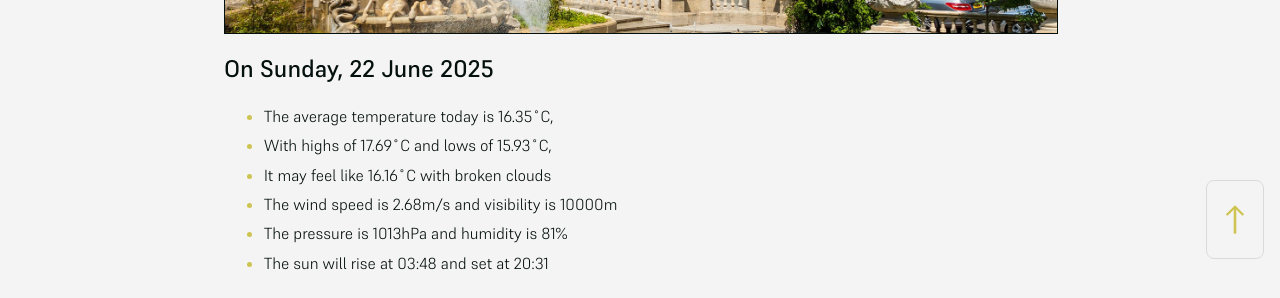
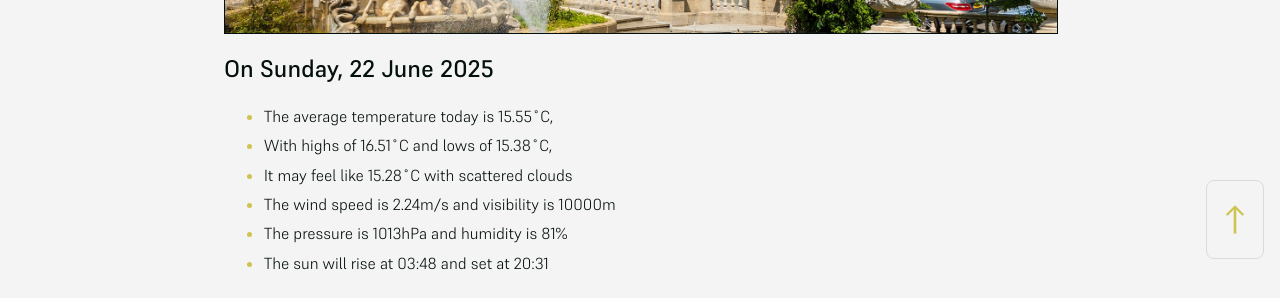
Before and after one commit to mat-0/cheltenham-open-data, a Jekyll site: the page built from index.md, in a window 1280 px wide. Shown: the part 625-923 px from the top of the page. Built offline with Jekyll 4.4.1, drawn with Linux system fonts in a browser that asks for light colours.

Commit message:
Updated 2025-06-22 02:36:38

```diff
--- a/index.md
+++ b/index.md
@@ -10,10 +10,10 @@ seo: Menu
 <!-- weather_marker starts -->
 ## On Sunday, 22 June 2025
 
-- The average temperature today is 16.35˚C,
-- With highs of 17.69˚C and lows of 15.93˚C,
-- It may feel like 16.16˚C with broken clouds
-- The wind speed is 2.68m/s and visibility is 10000m
+- The average temperature today is 15.55˚C,
+- With highs of 16.51˚C and lows of 15.38˚C,
+- It may feel like 15.28˚C with scattered clouds
+- The wind speed is 2.24m/s and visibility is 10000m
 - The pressure is 1013hPa and humidity is 81%
 - The sun will rise at 03:48 and set at 20:31
 
```
Also changed, not shown: _data/flood.json (+4 -4 lines), _pages/news.md (+6 -6 lines).
